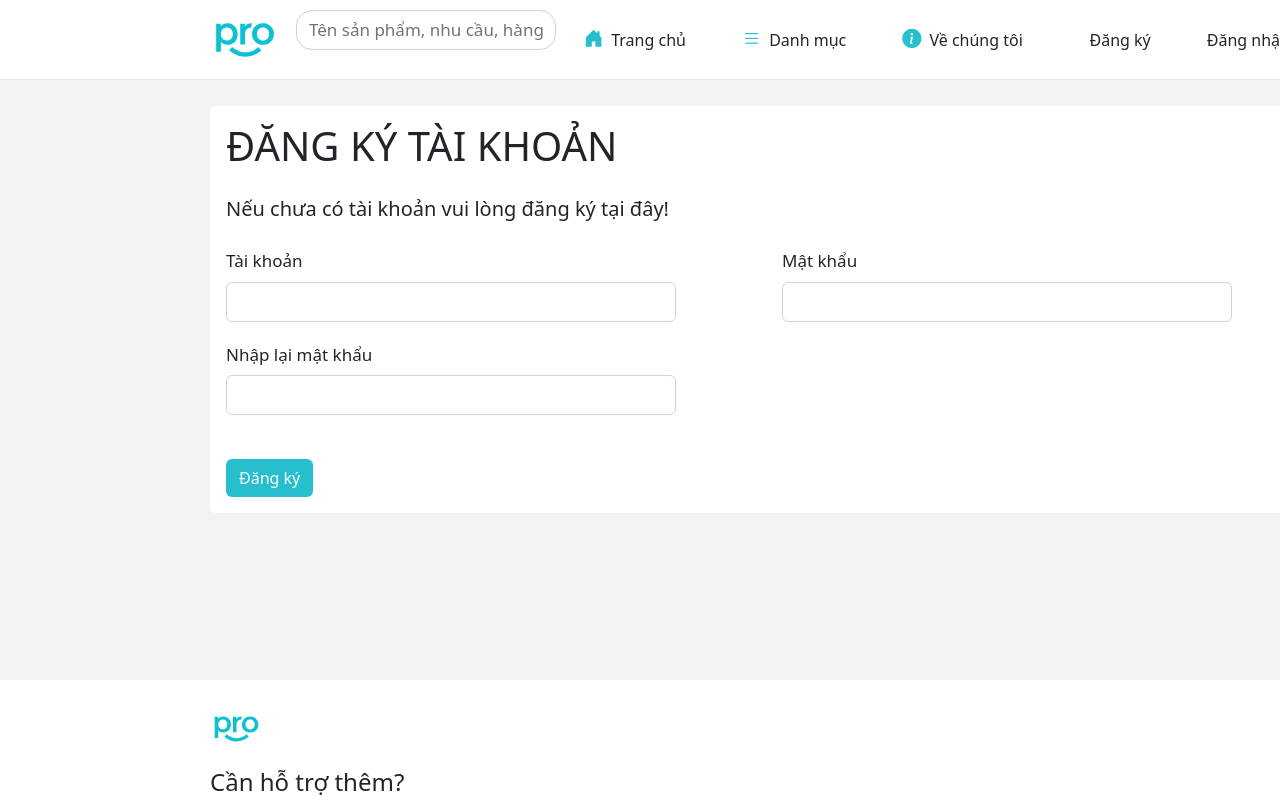
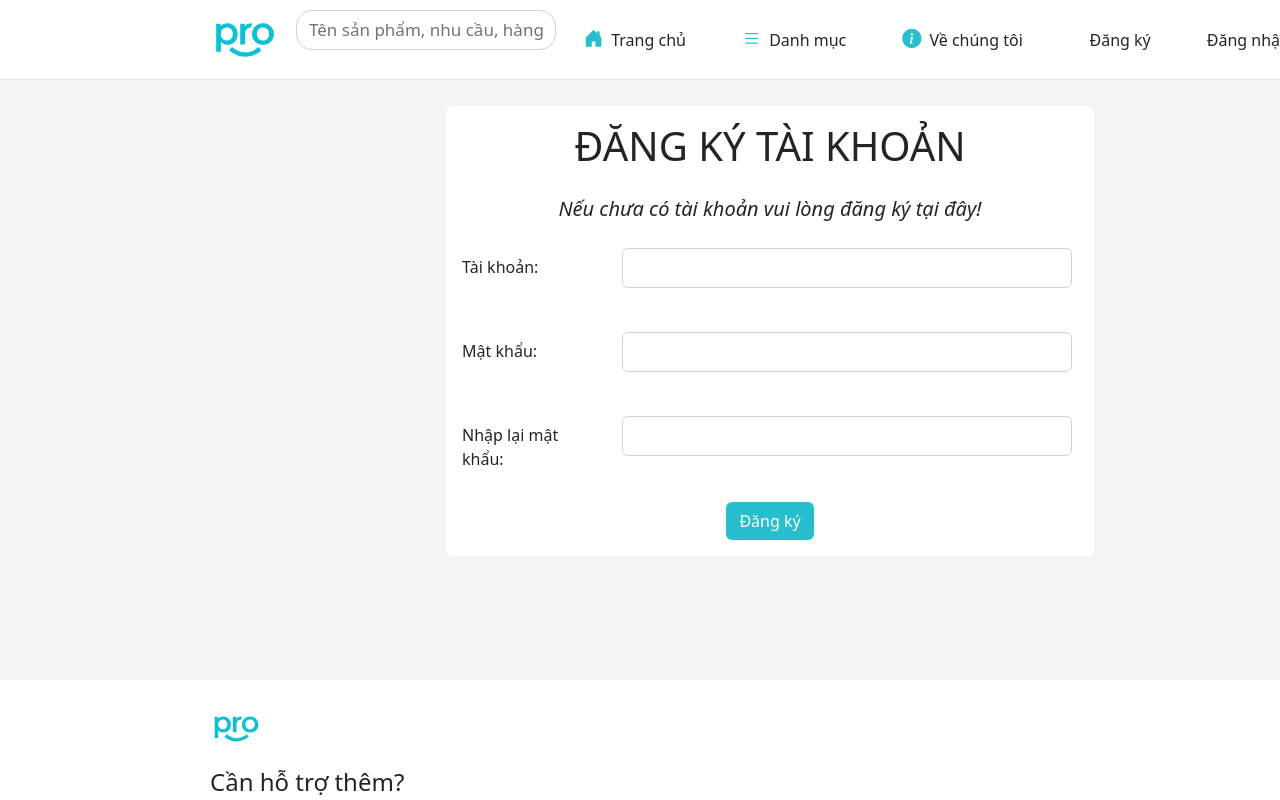
Before and after one commit to Illya1123/front-end-IE213, a React (Create React App) app: page /register in a window 1280 px wide. Shown: the top 800 px of the page. Built offline with nearby package versions, Linux system fonts and the light colour scheme.

Commit message:
fix register

```diff
--- a/src/pages/register/index.js
+++ b/src/pages/register/index.js
@@ -55,43 +55,48 @@ const Register = () =>{
             })
         }
     })
-    return(
-    <>
-        <div className="container">
+    return (
+        <div className="container d-flex justify-content-center align-items-center">
             <div className="bg-body rounded p-3">
-                <h1>ĐĂNG KÝ TÀI KHOẢN</h1>
+                <h1 className="text-center">ĐĂNG KÝ TÀI KHOẢN</h1>
                 <div className="my-4">
-                    <p>Nếu chưa có tài khoản vui lòng đăng ký tại đây!</p>
+                    <p className="text-center"><i>Nếu chưa có tài khoản vui lòng đăng ký tại đây!</i></p>
                 </div>
-                <form className="row">
-                    <div className="col-md-6">
-                        <label forhtml="username" className="form-label">Tài khoản</label>
+                <form>
+                    <div className="row my-4">
+                        <label htmlFor="username" className="col-sm-3 col-form-label">Tài khoản:</label>
+                        <div className="col-sm-9">
                             <input type="text" className="form-control" id="username" required
                             value={formik.values.username}
                             onChange={formik.handleChange}
                             ></input>
                         </div>
-                    <div className="col-md-6">
-                        <label forhtml="password" className="form-label">Mật khẩu</label>
+                    </div>
+                    <div className="row my-4">
+                        <label htmlFor="password" className="col-sm-3 col-form-label">Mật khẩu:</label>
+                        <div className="col-sm-9">
                             <input type="password" className="form-control" id="password" required
                             value={formik.values.password}
                             onChange={formik.handleChange}
                             ></input>
                         </div>
-                    <div className="col-md-6">
-                        <label forhtml="passwordConfirm" className="form-label">Nhập lại mật khẩu</label>
+                    </div>
+                    <div className="row my-4">
+                        <label htmlFor="passwordConfirm" className="col-sm-3 col-form-label">Nhập lại mật khẩu:</label>
+                        <div className="col-sm-9">
                             <input type="password" className="form-control" id="passwordConfirm" required
                             value={formik.values.passwordConfirm}
                             onChange={formik.handleChange}
                             ></input>
                         </div>
-                    <div className="col-12 mt-4">
-
+                    </div>
+                    <div className="text-center mt-4">
                         <button className="btn" type="none"  style={{ backgroundColor: "var(--bs-primary)", color: "white" }} onClick={formik.handleSubmit}>Đăng ký</button>
                     </div>
                 </form>
             </div>
         </div>
-    </>)
+    )
+
 }
 export default Register;
```
Lines whose indentation alone changed are shown as unchanged.
